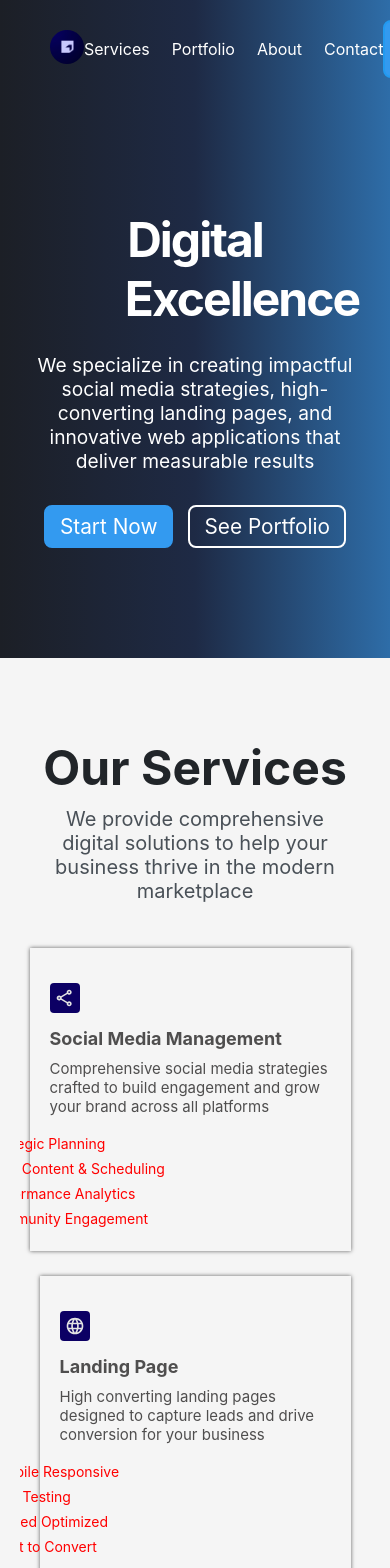
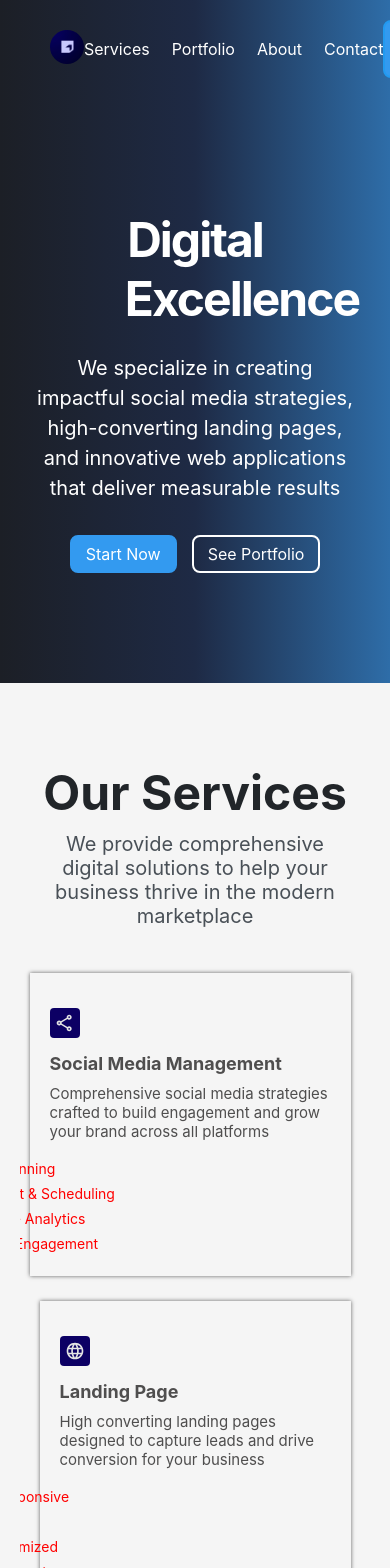
Before and after one commit to Divine-Chidozie/working-on-ace-web-site, a React (Create React App) app in the folder client/: page / in a window 390 px wide. Shown: the top 1568 px of the page. Built offline with nearby package versions, Linux system fonts and the light colour scheme.

Commit message:
updating changes

```diff
--- a/client/src/App.css
+++ b/client/src/App.css
@@ -348,7 +348,6 @@ br {
     overflow-x: hidden;
     width: 100%;
   }
-
   .container {
     max-width: 100%;
     overflow-x: hidden;
@@ -362,11 +361,12 @@ br {
   .hero_title {
     font-size: 3rem;
     max-width: 40%;
+    text-align: center;
   }
   .hero_description {
     width: 90%;
     margin-bottom: 2rem;
-    font-size: 1.2rem;
+    line-height: 1.5;
   }
   .service_list {
     display: flex;
@@ -374,6 +374,9 @@ br {
     align-items: center;
     flex-direction: column;
     padding: 10px 0;
+  }
+  .btn {
+    font-size: 1rem;
   }
   .service {
     display: flex;
@@ -392,7 +395,7 @@ br {
     display: flex;
     justify-content: center;
     align-items: flex-start;
-    margin-left: -120px;
+    /* margin-left: -120px; */
     color: red;
   }
   .service--social {
```
